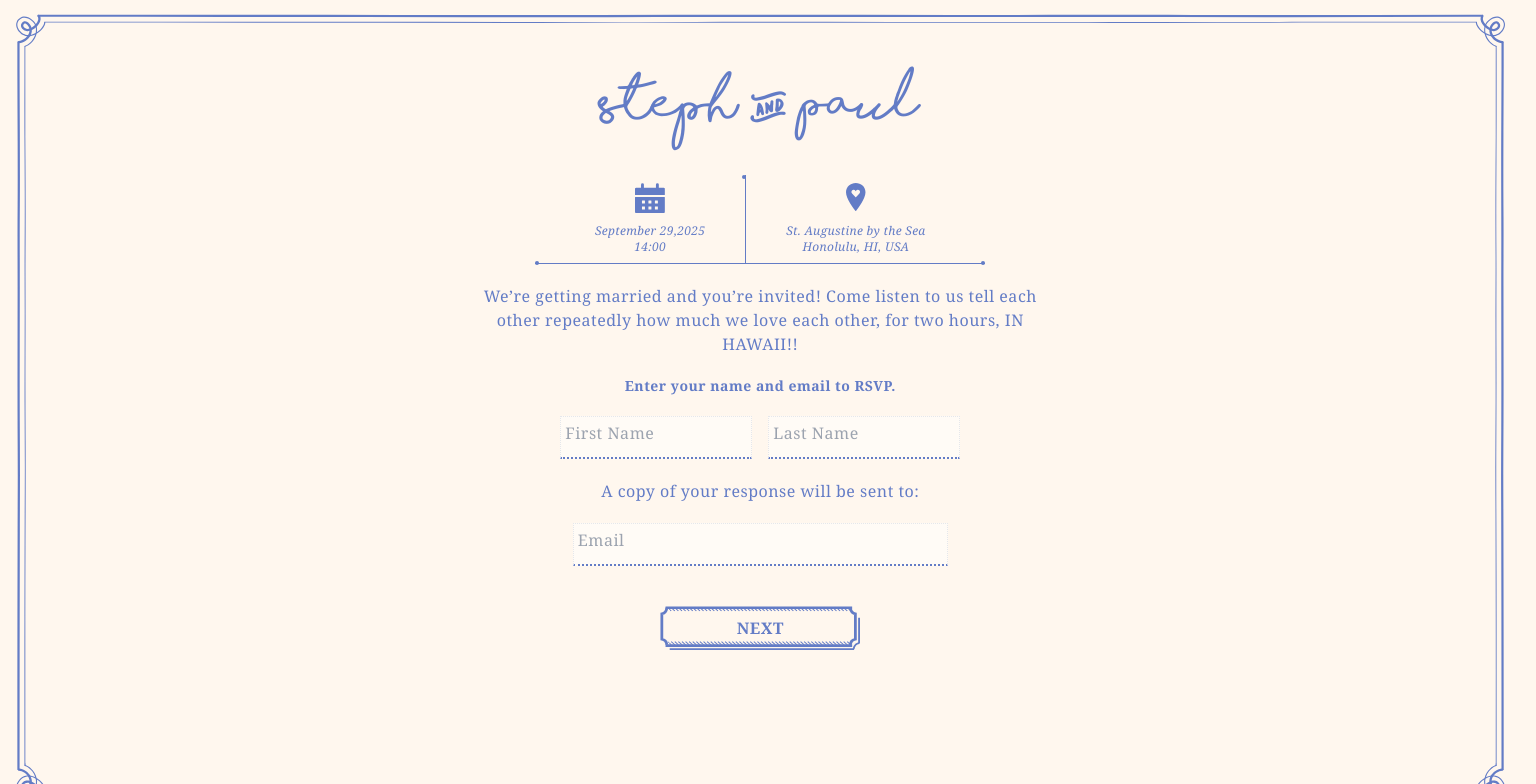
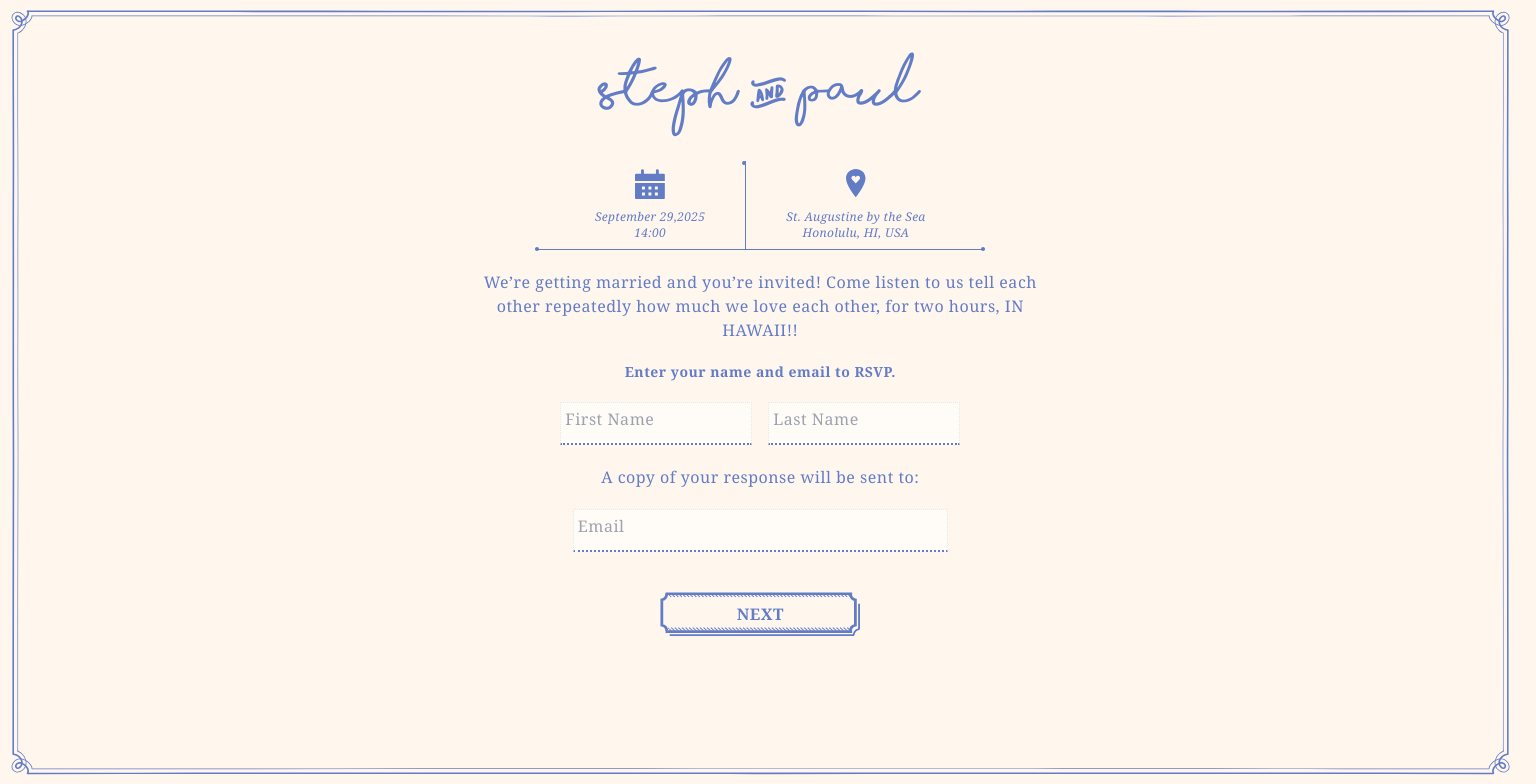
Before and after one commit to codingcapy/capyshroom, a React (Vite) app in the folder frontend/: page / in a window 1536 px wide. Shown: the top 784 px of the page. Built offline with nearby package versions, Linux system fonts and the light colour scheme.

Commit message:
fix vertical scroll in 2xl viewport

```diff
--- a/frontend/src/index.css
+++ b/frontend/src/index.css
@@ -118,7 +118,21 @@ html {
     }
   }
 
-  @media(min-width:1500px) {
+  @media(min-width:1536px) {
+    #frame {
+      border: 35px solid transparent;
+      padding: 10px;
+      border-image: url(/frame.svg) stretch;
+      border-image-slice: 37% 37%;
+      min-height: auto;
+      /* Will allow the frame to extend with content */
+      height: auto;
+      max-width: 99vw;
+      box-sizing: border-box;
+    }
+  }
+
+  @media(min-width:1920px) {
     #frame {
       border: 49px solid transparent;
       padding: 10px;
```
Also changed, not shown: 4 other files (tests, documents, lock files or other folders).
